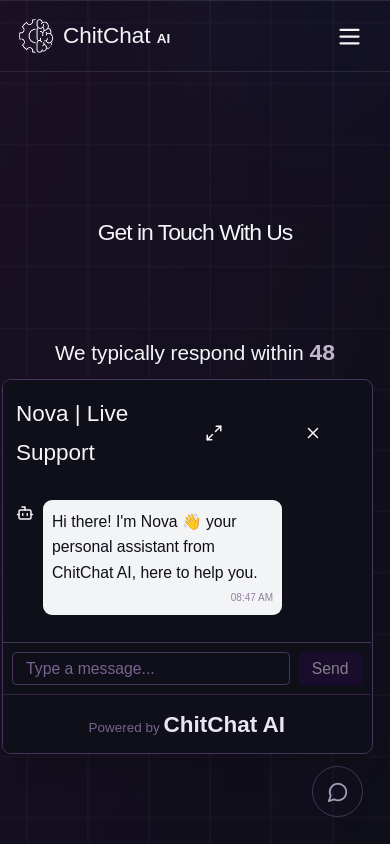
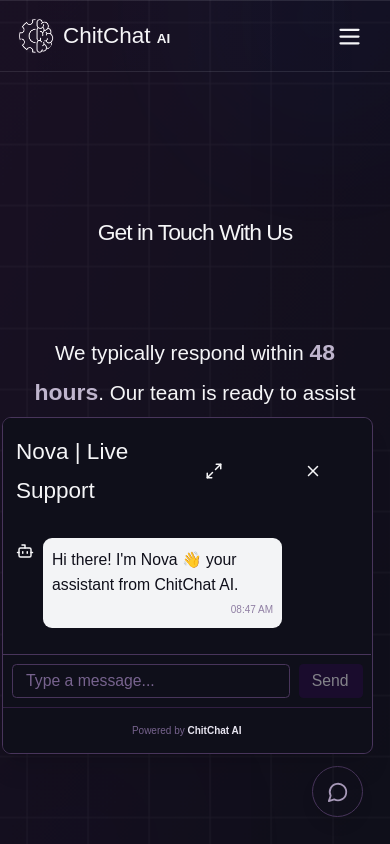
Before and after one commit to ChitChatAI/chitchat_site, a React (Vite) app: page /contactus in a window 390 px wide. Both pictures are taken after a click on the button 337 px from the left and 791 px from the top of the page. Shown: the top 844 px of the page. Built offline with nearby package versions, Linux system fonts and the light colour scheme; a web font is replaced by a local one.

Commit message:
fix: the footer text was too big in mobile devices

```diff
--- a/src/components/ChatModal.tsx
+++ b/src/components/ChatModal.tsx
@@ -19,12 +19,11 @@
   const sendMessage = async () => {
     if (!input.trim() || loading) return;
     const now = formatTime(new Date());
-    const newMessage: Message = { from: 'user', text: input.trim(), timestamp: now };
-    const updated = [...messages, newMessage];
+    const userMsg: Message = { from: 'user', text: input.trim(), timestamp: now };
+    const updated = [...messages, userMsg];
     setMessages(updated);
     setLoading(true);
     setInput('');
-
     try {
       const res = await fetch('/api/agent', {
         method: 'POST',
@@ -34,7 +33,6 @@
           history: updated.map((m) => ({ role: m.from === 'user' ? 'user' : 'assistant', content: m.text }))
         })
       });
-
       const data = await res.json();
       const reply = data?.reply || '⚠️ Something went wrong. Please try again later.';
       setMessages((prev) => [...prev, { from: 'bot', text: reply, timestamp: formatTime(new Date()) }]);
@@ -52,10 +50,11 @@
   }, [open]);
 
   useEffect(() => { if (open) setUnreadCount(0); }, [open]);
+
   useEffect(() => {
     if (open && messages.length === 0) {
       const now = formatTime(new Date());
-      setMessages([{ from: 'bot', text: "Hi there! I'm Nova 👋 your personal assistant from ChitChat AI, here to help you.", timestamp: now }]);
+      setMessages([{ from: 'bot', text: "Hi there! I'm Nova 👋 your assistant from ChitChat AI.", timestamp: now }]);
     }
   }, [open, messages.length]);
 
@@ -67,7 +66,6 @@
         <button
           onClick={() => setOpen((prev) => !prev)}
           className="bg-transparent p-3 rounded-full shadow-lg border border-gray-700 hover:scale-110 transition relative"
-          aria-label="Toggle Chat"
         >
           <MessageCircle size={22} className="text-gray-300" />
           {unreadCount > 0 && (
@@ -143,8 +141,8 @@
               </button>
             </div>
 
-            <div className="text-center text-xs text-gray-500 bg-black py-2 border-t border-gray-800">
-              Powered by <span className="text-theme-light font-semibold">ChitChat AI</span>
+            <div className="text-center text-[10px] sm:text-xs text-gray-500 bg-black py-2 border-t border-gray-800">
+              Powered by <span className="text-theme-light font-semibold text-[10px] sm:text-xs">ChitChat AI</span>
             </div>
           </motion.div>
         )}
```
